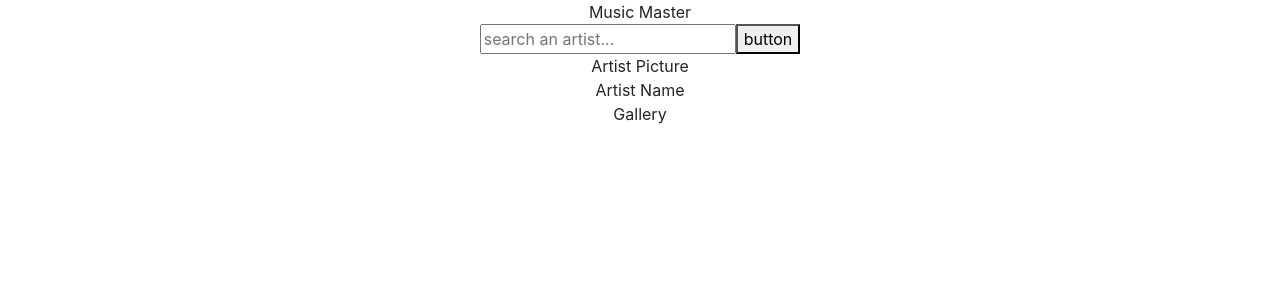
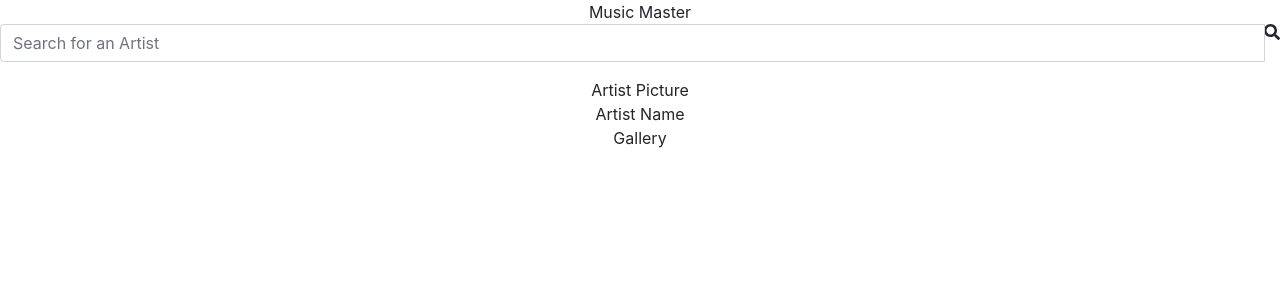
Before and after one commit to ronjuarez/musicmaster-app, a React (Create React App) app: page / in a window 1280 px wide. Shown: the top 300 px of the page. Built offline with nearby package versions, Linux system fonts and the light colour scheme.

Commit message:
added a search field

```diff
--- a/package.json
+++ b/package.json
@@ -10,7 +10,9 @@
     "jquery": "^3.5.1",
     "popper.js": "^1.16.1",
     "react": "^16.13.1",
+    "react-bootstrap": "^1.3.0",
     "react-dom": "^16.13.1",
+    "react-icons": "^3.11.0",
     "react-scripts": "3.4.3"
   },
   "scripts": {
--- a/src/App.jsx
+++ b/src/App.jsx
@@ -1,6 +1,7 @@
 import React from 'react';
 import './App.css'
-import { FormGroup, FormControl, InputGroup, Glyphicon } from 'bootstrap'
+import { FormGroup, FormControl, InputGroup } from 'react-bootstrap'
+import { FaSearch } from "react-icons/fa"
 
 class App extends React.Component {
   render() {
@@ -9,10 +10,17 @@
         <div className="App-title">
           Music Master
         </div>
-        <div>
-          <input placeholder="search an artist..."/>
-          <button>button</button>
-        </div>
+          <FormGroup>
+          <InputGroup>
+            <FormControl
+              type="text"
+              placeholder="Search for an Artist"
+            />
+            <InputGroup.Append>
+              <FaSearch/>
+            </InputGroup.Append>
+          </InputGroup>
+         </FormGroup>
         <div className="Profile">
           <div>Artist Picture</div>
           <div>Artist Name</div>
```
Also changed, not shown: 1 other file (tests, documents, lock files or other folders).
